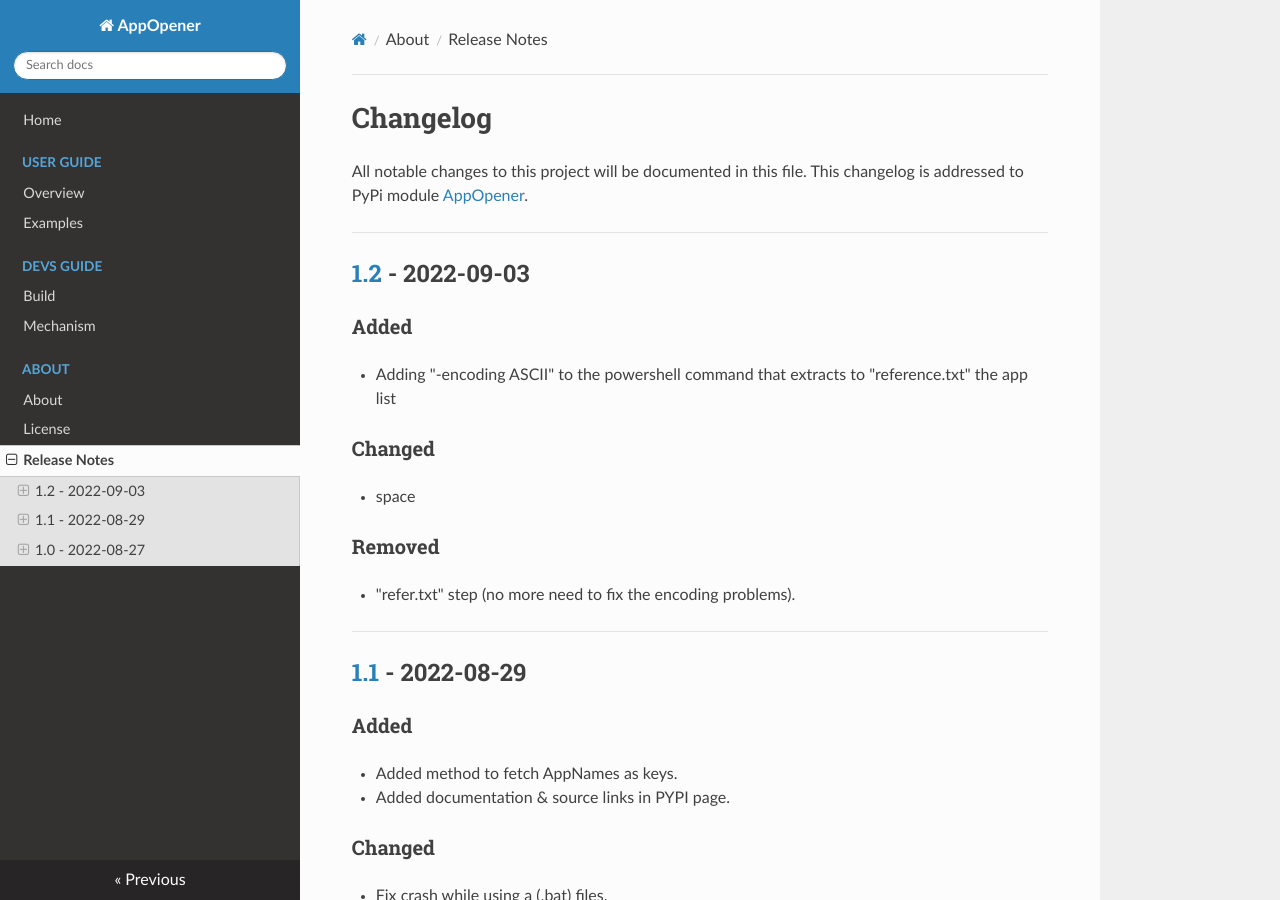
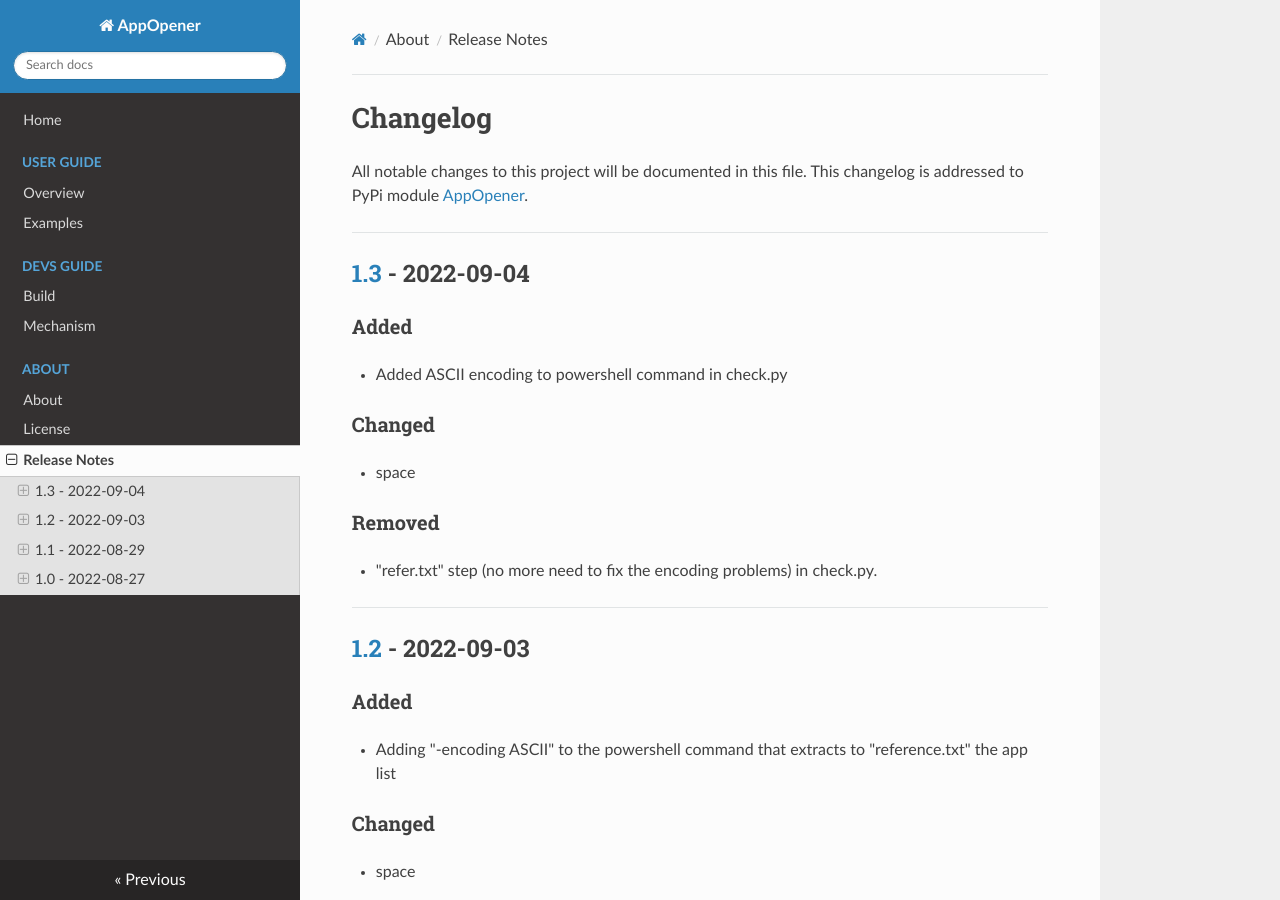
Before and after one commit to athrvvvv/AppOpener, an MkDocs documentation site: the page built from docs/release-notes.md, in a window 1280 px wide and 900 px high. Built offline with MkDocs 1.6.1, drawn with Linux system fonts in a browser that asks for light colours; nearby versions of some CDN libraries.

```diff
--- a/docs/release-notes.md
+++ b/docs/release-notes.md
@@ -2,6 +2,19 @@
 
 All notable changes to this project will be documented in this file.
 This changelog is addressed to PyPi module [AppOpener].
+
+---
+
+## [1.3] - 2022-09-04
+
+### Added
+- Added ASCII encoding to powershell command in check.py
+
+### Changed
+- space
+
+### Removed
+- "refer.txt" step (no more need to fix the encoding problems) in check.py.
 
 ---
 
@@ -43,6 +56,7 @@ This changelog is addressed to PyPi module [AppOpener].
 ### Removed
 - Unwanted conditions & functions.
 
+[1.3]: https://pypi.org/project/AppOpener/1.3/
 [1.2]: https://pypi.org/project/AppOpener/1.2/
 [1.1]: https://pypi.org/project/AppOpener/1.1/
 [1.0]: https://pypi.org/project/AppOpener/1.0/
```
Also changed, not shown: CHANGELOG.md (+14 -0 lines).
